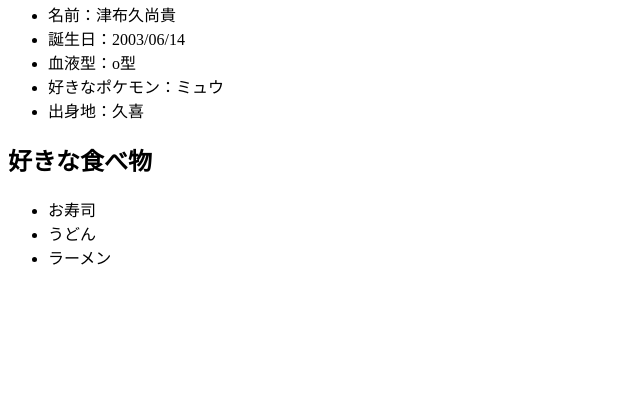
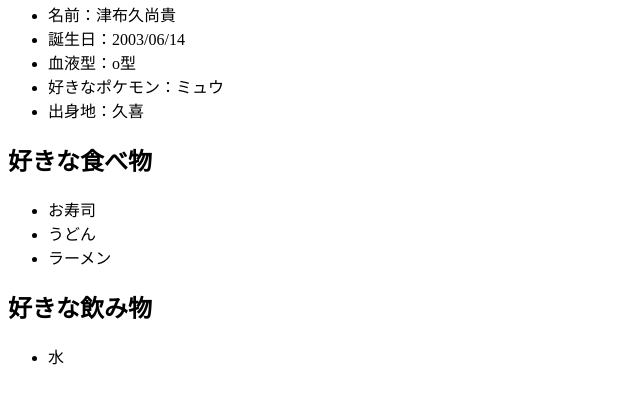
Before and after one commit to tsubukunaoki/detesciense-programing, a plain HTML site: page index.html in a window 1280 px wide. Shown: the part 87-490 px from the top of the page, without its empty margins (0-640 px from the left). Drawn offline with Linux system fonts and the light colour scheme.

Commit message:
好きな飲み物を追記

```diff
--- a/index.html
+++ b/index.html
@@ -27,7 +27,10 @@
         <li>ラーメン</li>
 
     </ul>
-
+    <h2>好きな飲み物</h2>
+    <ul>
+        <li>水</li>
+    </ul>
 
 </body>
 </html>
```
